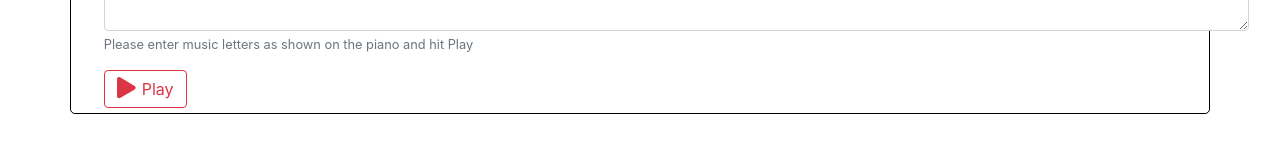
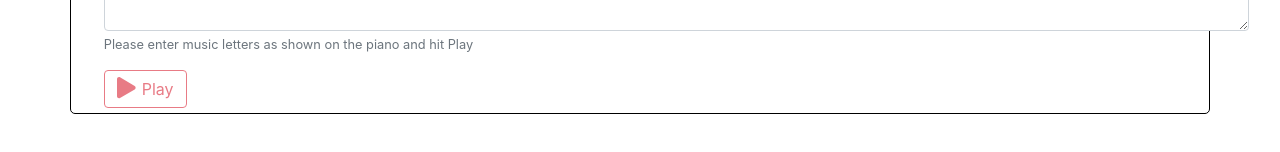
Before and after one commit to Dardir/react-piano, a React (Create React App) app: page / in a window 1280 px wide. Shown: the part 510-662 px from the top of the page. Built offline with nearby package versions, Linux system fonts and the light colour scheme.

Commit message:
Implementing feeder view and validations

```diff
--- a/src/components/Piano.js
+++ b/src/components/Piano.js
@@ -6,7 +6,6 @@ import allActions from '../actions'
 const Piano = () => {
     const { state, dispatch } = usePianoStore();
     function handleKeyPress(value){
-        console.log(`Key Pressed is ${value}`);
         dispatch(allActions.PianoActions.addLog(value));
 
     }
--- a/src/components/PianoFeeder.js
+++ b/src/components/PianoFeeder.js
@@ -1,13 +1,36 @@
-import React from 'react';
+import React, { useState, useEffect } from 'react';
 import { usePianoStore } from '../states/PianoStoreProvider'
 import { FontAwesomeIcon } from '@fortawesome/react-fontawesome'
 import { faMusic, faPlay } from '@fortawesome/free-solid-svg-icons'
 import Media from 'react-bootstrap/Media'
 import Form from 'react-bootstrap/Form'
 import Button from 'react-bootstrap/Button'
+import useValidateMusic from '../hooks/useValidateMusic'
+import Alert from 'react-bootstrap/Alert'
+import '../styles/PianoFeeder.css'
 
 const PianoFeeder = () => {
     const { dispatch } = usePianoStore();
+    const [musicStr, setMusicStr] = useState("");
+    const musicArray = (musicStr === "") ? [] : musicStr.split(",");
+    const [isEnabled, isError] = useValidateMusic(musicArray);
+
+    const handleInput = (value) => {
+        if (value === "") {
+            setMusicStr(value);
+        }
+        else if (value.length === 1) {
+            setMusicStr(value.toUpperCase());
+        } else if (value.slice(-1) === ",") {
+            setMusicStr(value.slice(0, value.length - 1));
+        } else {
+            var newValue = [value.slice(0, value.length - 1).toUpperCase(), ",", value.slice(value.length - 1).toUpperCase()].join('');
+            setMusicStr(newValue);
+        }
+    }
+
+
+
     return (
         <Media>
             <FontAwesomeIcon icon={faMusic} size="lg" pull="left" />
@@ -15,20 +38,26 @@ const PianoFeeder = () => {
 
                 <h5>Compose Your Music</h5>
                 <Form>
-                    <Form.Group controlId="formBasicEmail" style={{width: "310%"}}>
+                    <Form.Group controlId="formMusicNotes" style={{ width: "310%" }}>
                         <Form.Label>Music Note</Form.Label>
-                        <Form.Control as="textarea" rows="3" />
+                        <Form.Control as="textarea" rows="3" value={musicStr} onChange={(e) => handleInput(e.target.value)} />
                         <Form.Text className="text-muted">
                             Please enter music letters as shown on the piano and hit Play
                         </Form.Text>
                     </Form.Group>
-                    <Button variant="outline-danger" type="submit">
+                    <Button variant="outline-danger" type="submit" disabled={!isEnabled}>
                         <FontAwesomeIcon icon={faPlay} size="lg" pull="left" /> Play
                     </Button>
+
+                        {(isError) ? <Alert variant='danger' className= "shifting" >
+                            Please Enter Valid Music Letter!
+                    </Alert> : ""}
+
+
                 </Form>
             </Media.Body>
         </Media>
-            )
-          }
+    )
+}
 
 export default PianoFeeder;
--- /dev/null
+++ b/src/hooks/useValidateMusic.js
@@ -0,0 +1,17 @@
+function useValidateMusic(musicNoteArray) {
+    let isPlayEnabled = false;
+    let isError = false;
+    if (musicNoteArray === null || musicNoteArray.length === 0) {
+        isPlayEnabled = false;
+        isError = false;
+    } else {
+        const musicLetters = ['C', 'D', 'E', 'F', 'G', 'A', 'B'];
+        isError = !(musicNoteArray.every((letter) => musicLetters.includes(letter)));
+        isPlayEnabled = !isError;
+    }
+
+
+    return [isPlayEnabled, isError];
+}
+
+export default useValidateMusic;
--- /dev/null
+++ b/src/styles/PianoFeeder.css
@@ -0,0 +1,3 @@
+.alert.shifting{
+    margin-top: 15px;
+}
```
